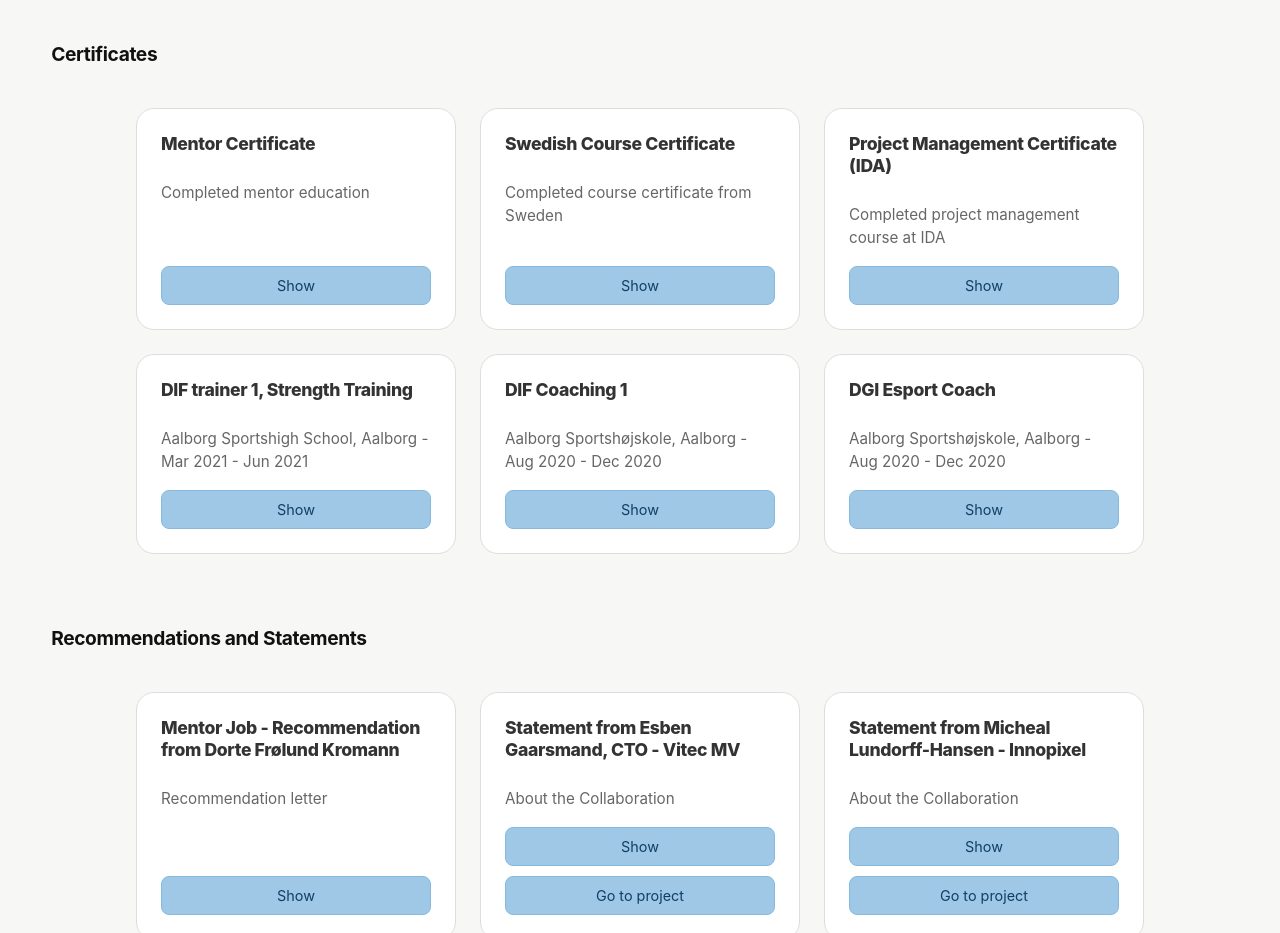
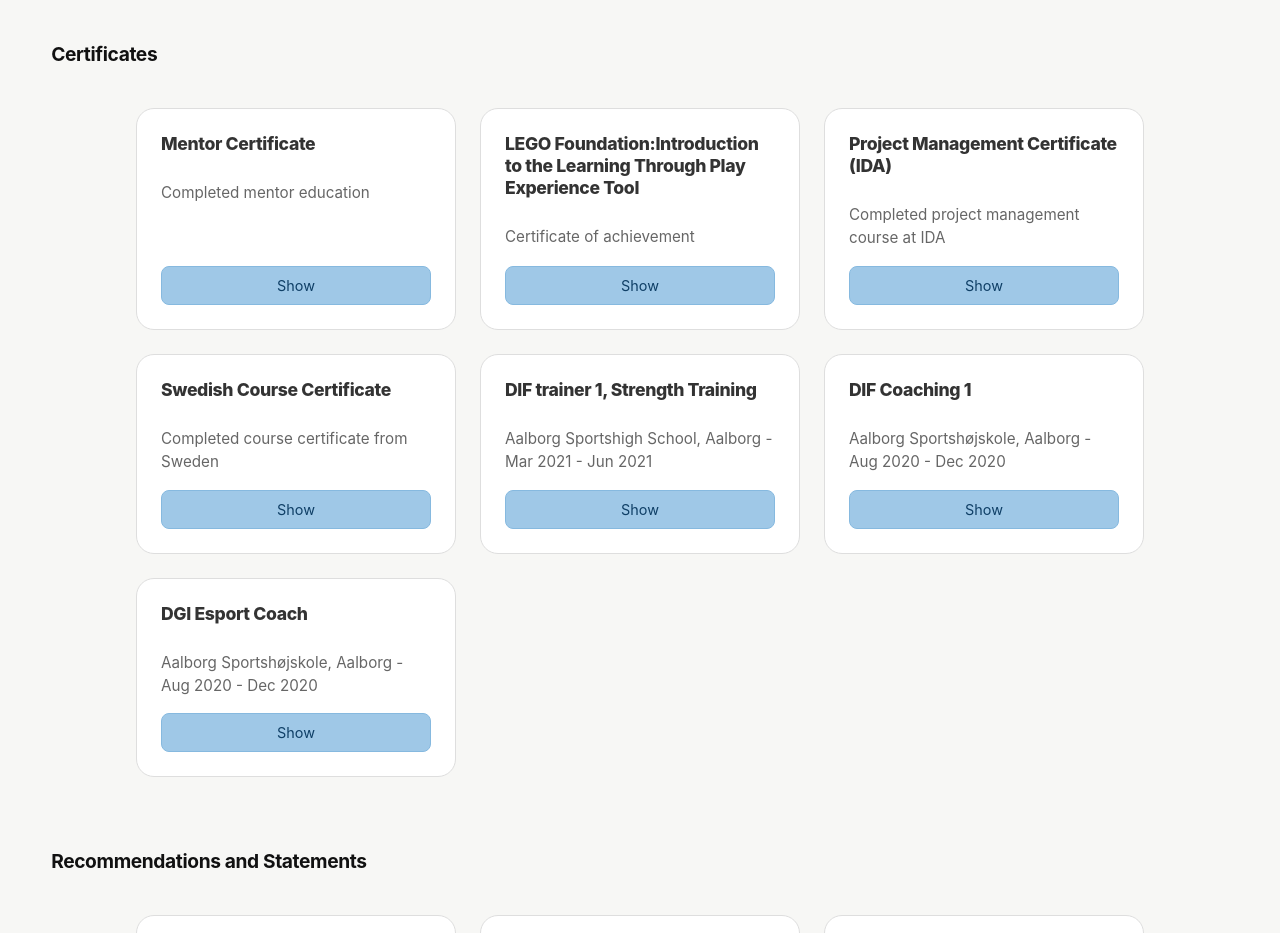
Before and after one commit to abeck4600/Project-Portfolio, a React (Vite) app in the folder my-projects-site/: page / in a window 1280 px wide. Shown: the part 5640-6573 px from the top of the page. Built offline with nearby package versions, Linux system fonts and the light colour scheme.

Commit message:
New certificate added

```diff
--- a/my-projects-site/src/components/CertificatesSection.tsx
+++ b/my-projects-site/src/components/CertificatesSection.tsx
@@ -8,14 +8,19 @@ export function CertificatesSection() {
       imageUrls: ["https://www.dropbox.com/scl/fi/jxiq2v8nsydqanvn9a037/Mentorbevis-Albert-Beck-2023.pdf?rlkey=twmduzurrkli4lcqygvuge7ug&st=msyi3l45&dl=0"],
     },
     {
-      title: "Swedish Course Certificate",
-      text: "Completed course certificate from Sweden",
-      imageUrls: ["https://www.dropbox.com/scl/fi/xx3kvqzn94j4cjkq1hbee/Kursbevis-Albert-Allermann-Beck.pdf?rlkey=dl0c3wy8cxl1m8f30nk9r8v1z&st=5tikq03p&dl=0",],
+      title: "LEGO Foundation:Introduction to the Learning Through Play Experience Tool",
+      text: "Certificate of achievement",
+      imageUrls: ["https://www.dropbox.com/scl/fi/74ladxxfh6shedho9qhah/introduction-to-the-learning-through-play-experience-tool_certificate_of_achievement_il6wtcv.pdf?rlkey=crfbsw7ytpr9ru1fddh881nst&st=7796d86d&dl=0"],
     },
     {
       title: "Project Management Certificate (IDA)",
       text: "Completed project management course at IDA",
       imageUrls: ["https://www.dropbox.com/scl/fi/uw7he0jys6t1xr2aa8mq9/Bevis-Projektledelse-IDA.pdf?rlkey=cqxl9nh5v5o805l2iheht5dqw&st=x781mx11&dl=0"],
+    },
+    {
+      title: "Swedish Course Certificate",
+      text: "Completed course certificate from Sweden",
+      imageUrls: ["https://www.dropbox.com/scl/fi/xx3kvqzn94j4cjkq1hbee/Kursbevis-Albert-Allermann-Beck.pdf?rlkey=dl0c3wy8cxl1m8f30nk9r8v1z&st=5tikq03p&dl=0",],
     },
     {
       title: "DIF trainer 1, Strength Training",
```
